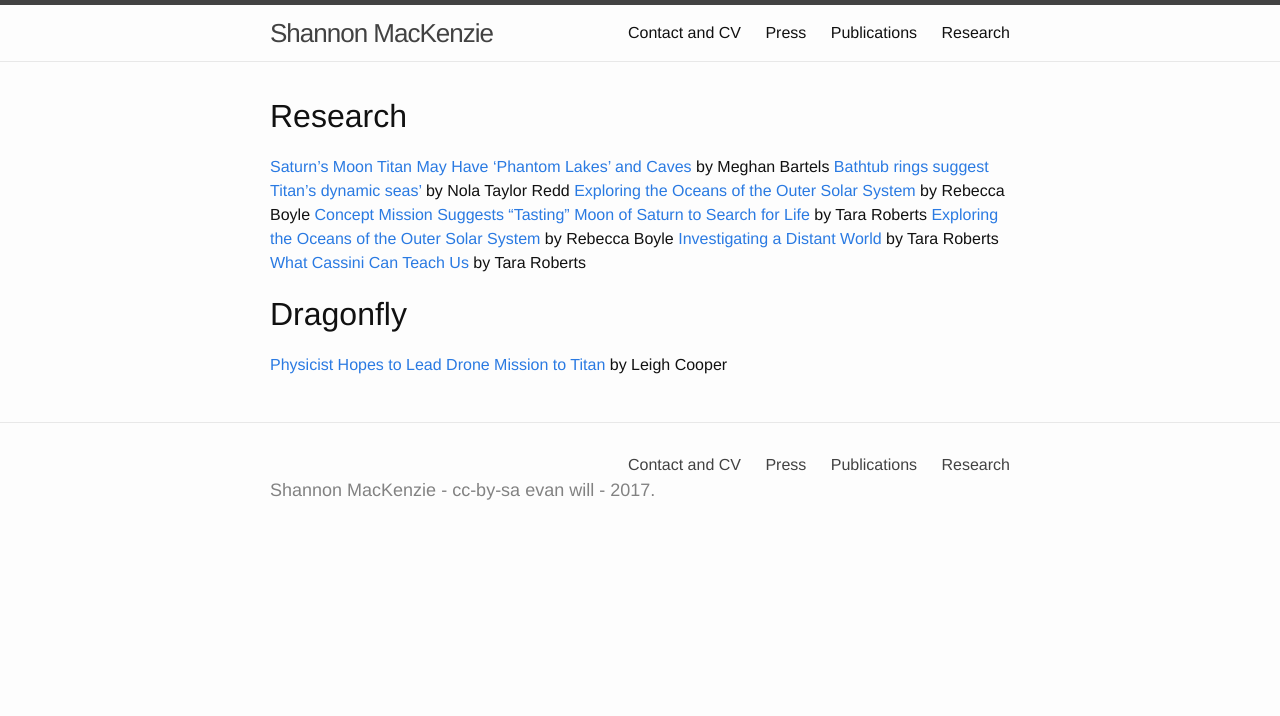
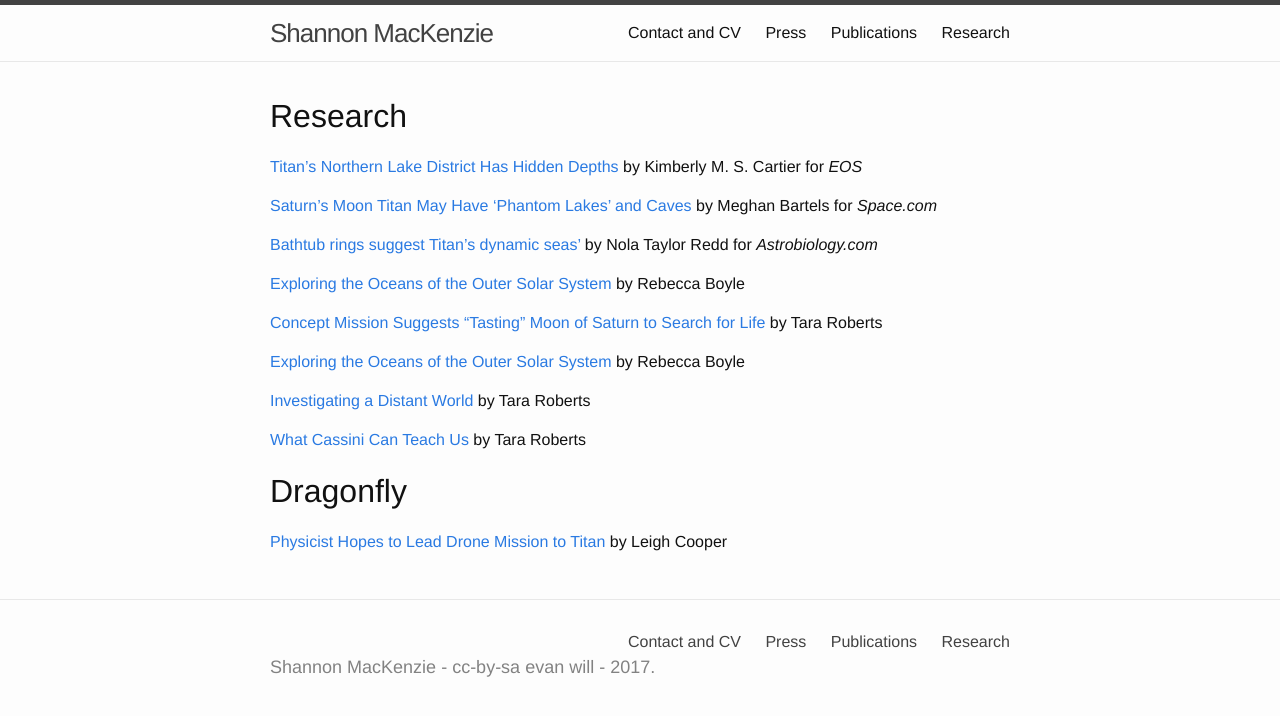
Before and after one commit to shannonmackenzie/shannonmackenzie.github.io, a Jekyll site: the page built from press.md, in a window 1280 px wide. Shown: the top 716 px of the page. Built offline with Jekyll 4.4.1, drawn with Linux system fonts in a browser that asks for light colours.

Commit message:
Update press.md

```diff
--- a/press.md
+++ b/press.md
@@ -4,12 +4,24 @@ title: Press
 permalink: /press
 ---
 # Research
-[Saturn's Moon Titan May Have 'Phantom Lakes' and Caves](https://www.space.com/saturn-moon-titan-phantom-lakes-caves) by Meghan Bartels
-[Bathtub rings suggest Titan's dynamic seas'](http://www.astrobio.net/news-exclusive/bathtub-rings-suggest-titans-dynamic-seas/) by Nola Taylor Redd
+[Titan’s Northern Lake District Has Hidden Depths](https://eos.org/articles/titans-northern-lake-district-has-hidden-depths) by Kimberly M. S. Cartier for *EOS*
+
+[Saturn's Moon Titan May Have 'Phantom Lakes' and Caves](https://www.space.com/saturn-moon-titan-phantom-lakes-caves) by Meghan Bartels for *Space.com*
+
+[Bathtub rings suggest Titan's dynamic seas'](http://www.astrobio.net/news-exclusive/bathtub-rings-suggest-titans-dynamic-seas/) by Nola Taylor Redd for *Astrobiology.com*
+
 [Exploring the Oceans of the Outer Solar System](https://www.theatlantic.com/science/archive/2016/03/planet-mission-concepts/475281/) by Rebecca Boyle
+
+
 [Concept Mission Suggests "Tasting" Moon of Saturn to Search for Life](https://www.uidaho.edu/news/news-articles/news-releases/2016-june/061316-moonresearch) by Tara Roberts
+
+
 [Exploring the Oceans of the Outer Solar System](https://www.theatlantic.com/science/archive/2016/03/planet-mission-concepts/475281/) by Rebecca Boyle
+
+
 [Investigating a Distant World](http://www.uidaho.edu/sci/undergrad-research/research-expo/2013/shannon-mackenzie) by Tara Roberts
+
+
 [What Cassini Can Teach Us](https://www.uidaho.edu/news/here-we-have-idaho-magazine/past-issues/2017-spring/cassini) by Tara Roberts
 
 # Dragonfly
```
